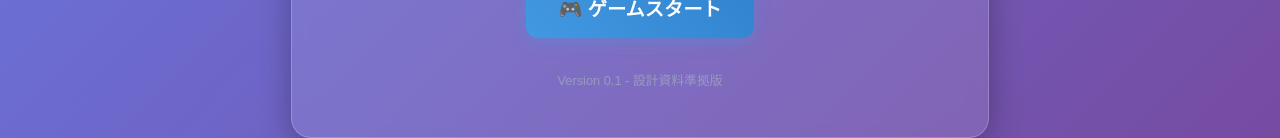
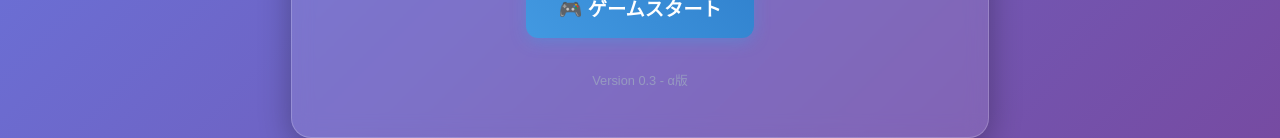
Before and after one commit to kano-kano-kanon/kosen-AOHARU, a Next.js app in the folder soft/: page / in a window 1280 px wide. Shown: the part 662-800 px from the top of the page. Built offline with nearby package versions, Linux system fonts and the light colour scheme.

Commit message:
version説明

```diff
--- a/soft/src/app/layout.tsx
+++ b/soft/src/app/layout.tsx
@@ -2,7 +2,7 @@ import './globals.css';
 import { ReactNode } from 'react';
 
 export const metadata = {
-  title: 'Kosen AOHARU Game',
+  title: '青春オーバードライブ',
   description: 'Game project using Next.js + React',
 };
 
--- a/soft/src/game/components/TitleScreen.jsx
+++ b/soft/src/game/components/TitleScreen.jsx
@@ -134,7 +134,7 @@ export default function TitleScreen({ onStart }) {
           color: '#a0aec0',
           opacity: 0.7
         }}>
-          Version 0.1 - 設計資料準拠版
+          Version 0.3 - α版
         </div>
       </div>
 
```
